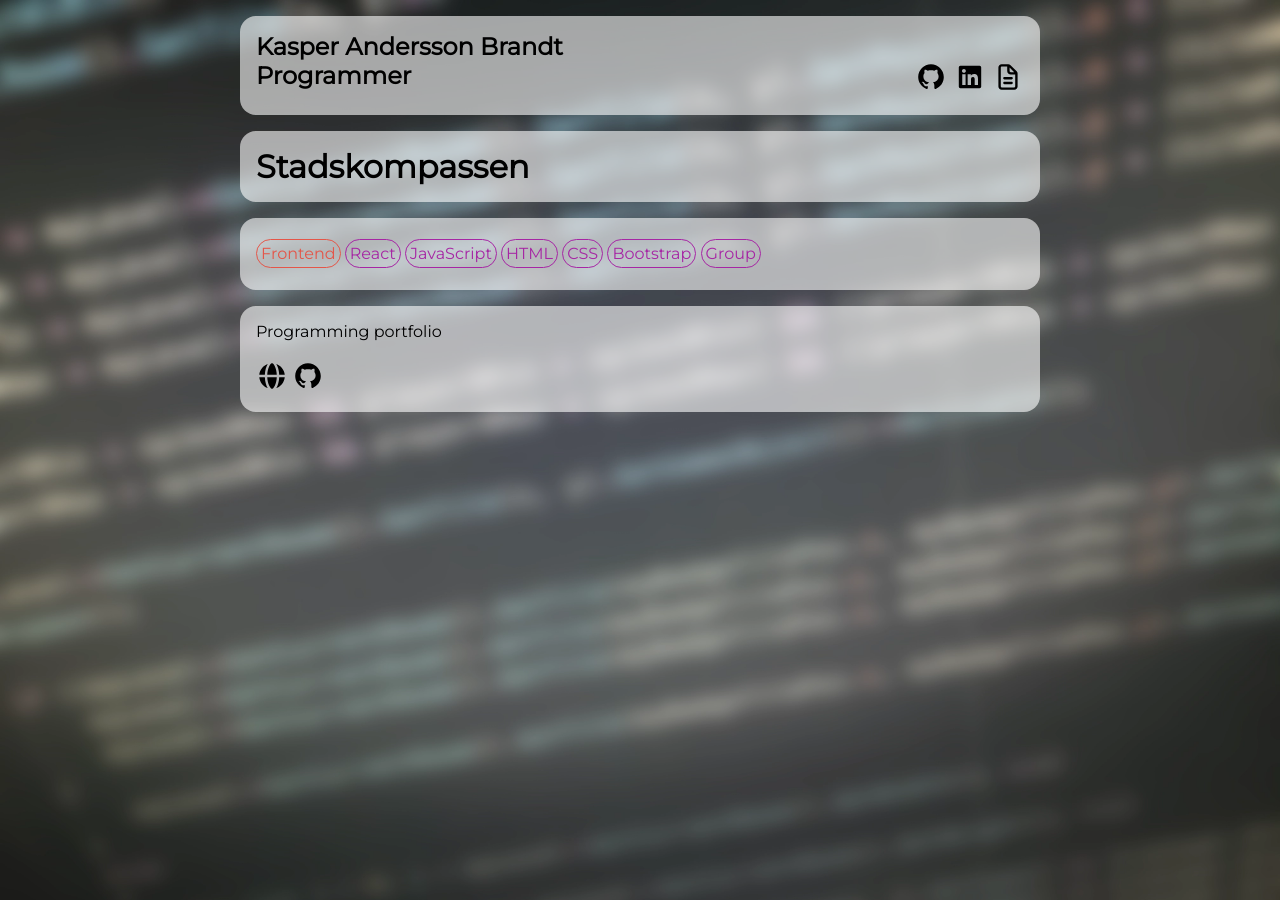
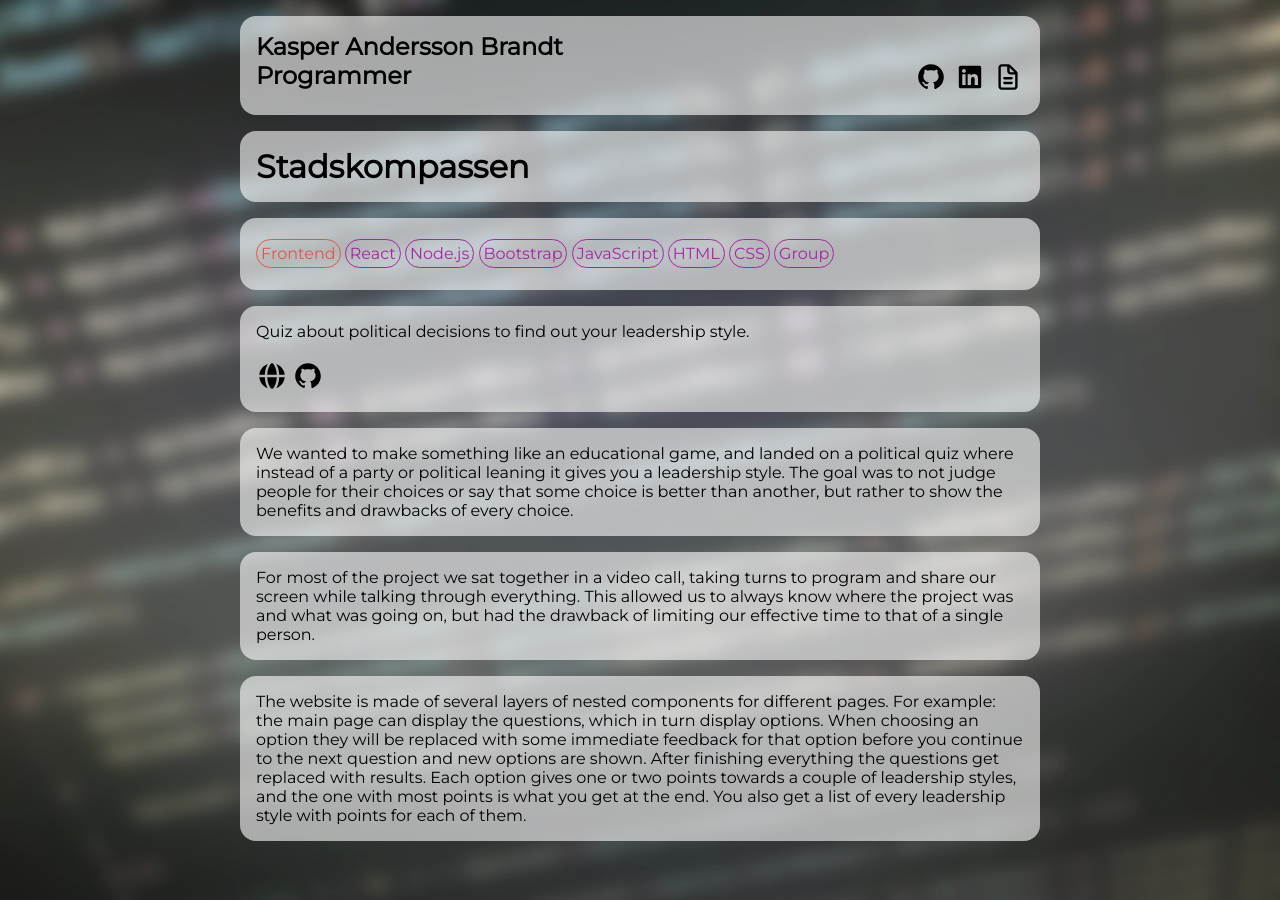
Before and after one commit to kasperab/kasperab.github.io, a Jekyll site: the page built from _posts/2026-01-07-stadskompassen.md, in a window 1280 px wide. Built offline with Jekyll 4.4.1, drawn with Linux system fonts in a browser that asks for light colours.

Commit message:
Added content to Stadskompassen

```diff
--- a/_posts/2026-01-07-stadskompassen.md
+++ b/_posts/2026-01-07-stadskompassen.md
@@ -1,8 +1,14 @@
 ---
 title: Stadskompassen
-permalink: stadskompassen
+description: Quiz about political decisions to find out your leadership style.
 category: Frontend
-tags: React JavaScript HTML CSS Bootstrap Group
-web: "https://linneabackgard.github.io/Stadskompassen/"
+tags: React Node.js Bootstrap JavaScript HTML CSS Group
+web: "https://linneabackgard.github.io/Stadskompassen"
 code: "https://github.com/LinneaBackgard/Stadskompassen"
 ---
+
+We wanted to make something like an educational game, and landed on a political quiz where instead of a party or political leaning it gives you a leadership style. The goal was to not judge people for their choices or say that some choice is better than another, but rather to show the benefits and drawbacks of every choice.
+
+For most of the project we sat together in a video call, taking turns to program and share our screen while talking through everything. This allowed us to always know where the project was and what was going on, but had the drawback of limiting our effective time to that of a single person.
+
+The website is made of several layers of nested components for different pages. For example: the main page can display the questions, which in turn display options. When choosing an option they will be replaced with some immediate feedback for that option before you continue to the next question and new options are shown. After finishing everything the questions get replaced with results. Each option gives one or two points towards a couple of leadership styles, and the one with most points is what you get at the end. You also get a list of every leadership style with points for each of them.
```
